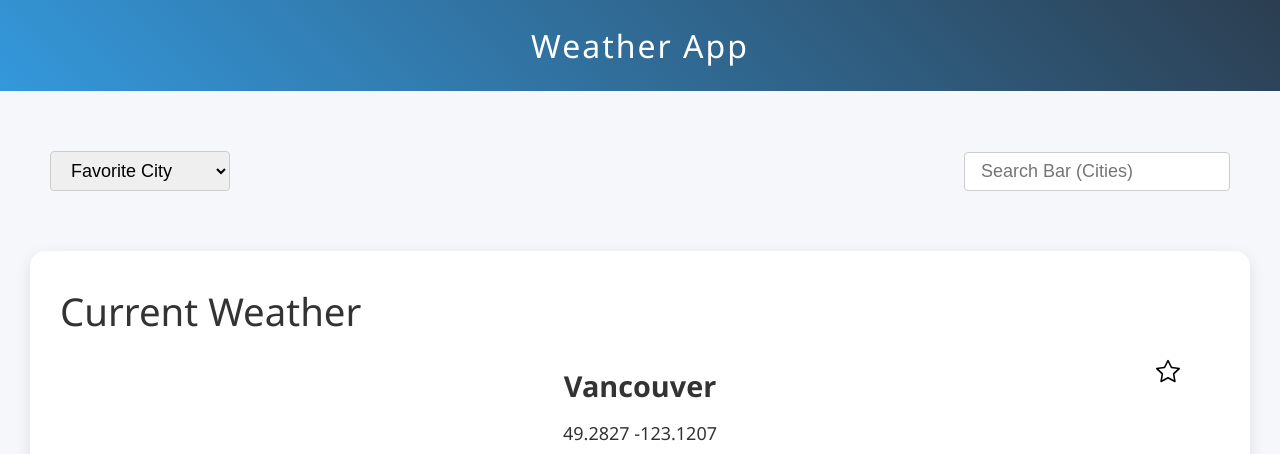
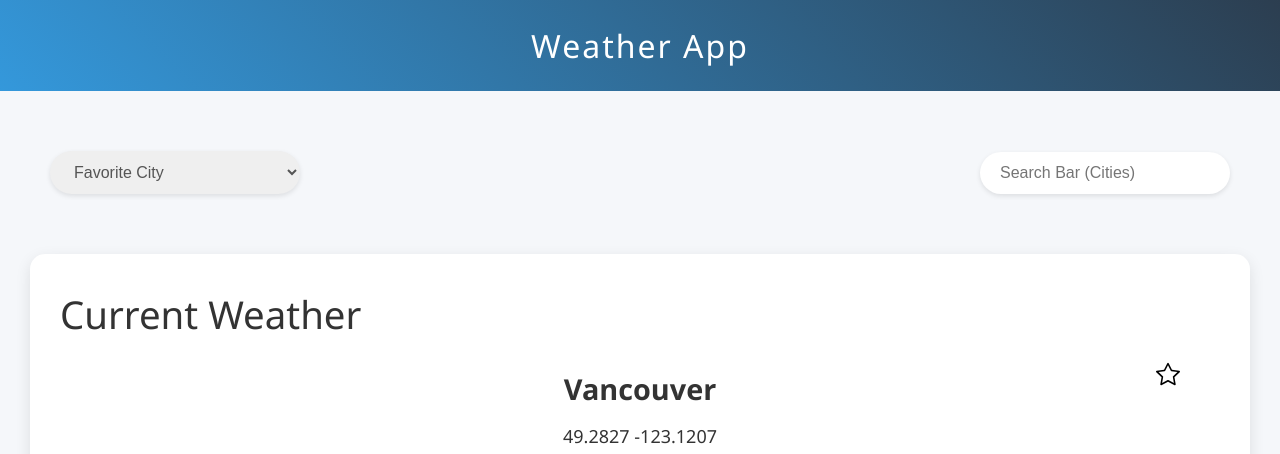
Before and after one commit to obrkn/CICCC-Web-Dev2-WeatherApp, a website: page index.html in a window 1280 px wide. Shown: the top 454 px of the page. Drawn offline with nearby package versions, Linux system fonts and the light colour scheme; some packages are replaced by stand-ins of ours; files that its build step writes are made by us from their sources.

Commit message:
💄 update select style

```diff
--- a/scss/_select.scss
+++ b/scss/_select.scss
@@ -1,21 +1,19 @@
 #select {
-  display: flex;
-  align-items: center;
-  justify-content: space-between;
+    display: flex;
+    align-items: center;
+    justify-content: space-between;
 }
 
-#favorite-cities {
-  min-width: 180px;
-  padding: 8px 16px;
-  font-size: large;
-  border: 1px solid #ccc;
-  border-radius: 4px;
+#favorite-cities,
+#search-bar {
+    min-width: 250px;
+    padding: 12px 20px;
+    border: none;
+    border-radius: 25px;
+    /* background-color: #f2f4f8; */
+    font-size: 16px;
+    color: #555;
+    outline: none;
+    box-shadow: 0 2px 5px rgba(0, 0, 0, 0.1);
+    transition: background-color 0.3s;
 }
-
-#search-bar {
-  min-width: 180px;
-  padding: 8px 16px;
-  font-size: large;
-  border: 1px solid #ccc;
-  border-radius: 4px;
-}
```
